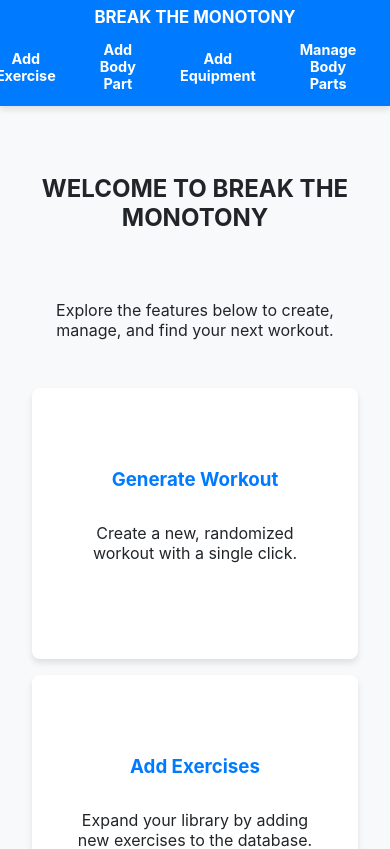
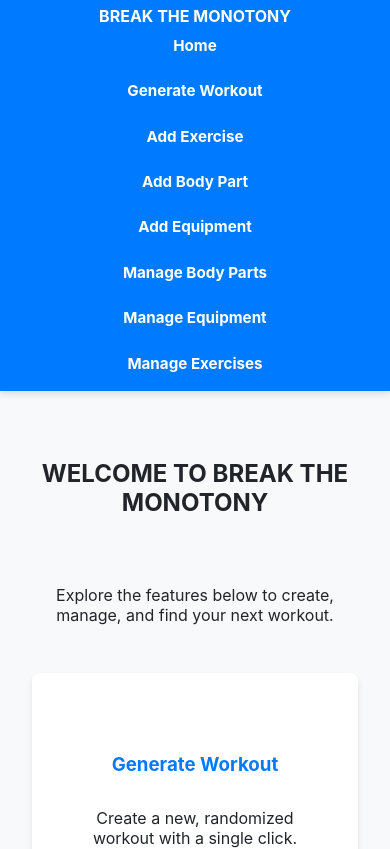
Before and after one commit to cspower5/btm_workout, a React (Vite) app in the folder client/: page / in a window 390 px wide. Shown: the top 849 px of the page. Built offline with nearby package versions, Linux system fonts and the light colour scheme.

Commit message:
ui: small responsive/mobile CSS tweaks for header/nav/footer and controls

```diff
--- a/client/src/assets/css/App.css
+++ b/client/src/assets/css/App.css
@@ -60,38 +60,51 @@ body {
    /* Keep nav items horizontal and force a single row; each item stretches
      so links fill the top bar. On very small screens we scale sizes down
      rather than stacking to preserve the desktop layout visually. */
-   flex-direction: row;
-   gap: 0.25rem;
-   align-items: center;
+   /* On narrow screens stack the nav vertically so items wrap and stay touch friendly */
+   flex-direction: column;
+   gap: 0.35rem;
+   align-items: stretch;
    width: 100%;
    flex-wrap: nowrap;
   }
 
   .header-nav nav li {
     margin: 0;
-    flex: 1 1 0; /* allow items to grow and take equal space */
+    flex: none; /* don't force equal growth on stacked items */
     text-align: center;
+    padding: 0.25rem 0;
   }
-
-/* Scale-preserving small-screen adjustments */
-@media (max-width: 420px) {
-  .App-header {
-    min-height: 90px; /* smaller but keeps same visual proportions */
-    padding: 0.5rem 0.5rem;
-  }
-  .App-header h1 {
-    font-size: 1.05rem; /* scale desktop heading down */
-  }
-  .header-nav a {
-    font-size: 0.9rem; /* slightly smaller links */
-    padding: 0.35rem 0.25rem;
-    display: block;
-  }
-}
 
   .footer-nav {
     padding: 1rem;
     min-height: auto; /* let footer size to content */
+  }
+
+  /* Extra-small devices: tighten spacing and font sizes further */
+  @media (max-width: 420px) {
+    .App-header {
+      min-height: 84px;
+      padding: 0.5rem 0.5rem;
+    }
+    .App-header h1 {
+      font-size: 1.0rem;
+    }
+    .header-nav a {
+      font-size: 0.95rem;
+      padding: 0.4rem 0.25rem;
+      display: block;
+    }
+    .controls .form-fields {
+      flex-direction: column;
+      gap: 0.75rem;
+      align-items: stretch;
+    }
+    .controls label {
+      display: flex;
+      justify-content: space-between;
+      gap: 0.5rem;
+      align-items: center;
+    }
   }
 
   .footer-logo {
```
